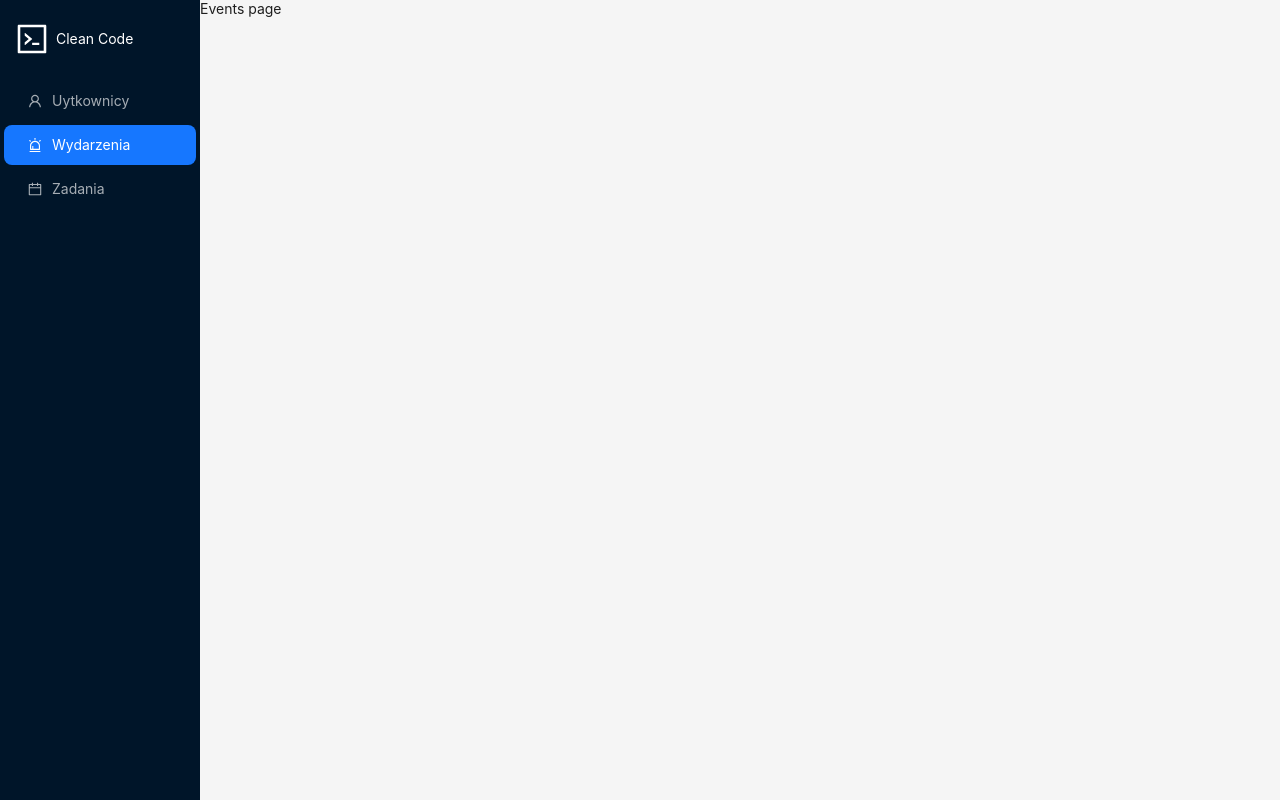
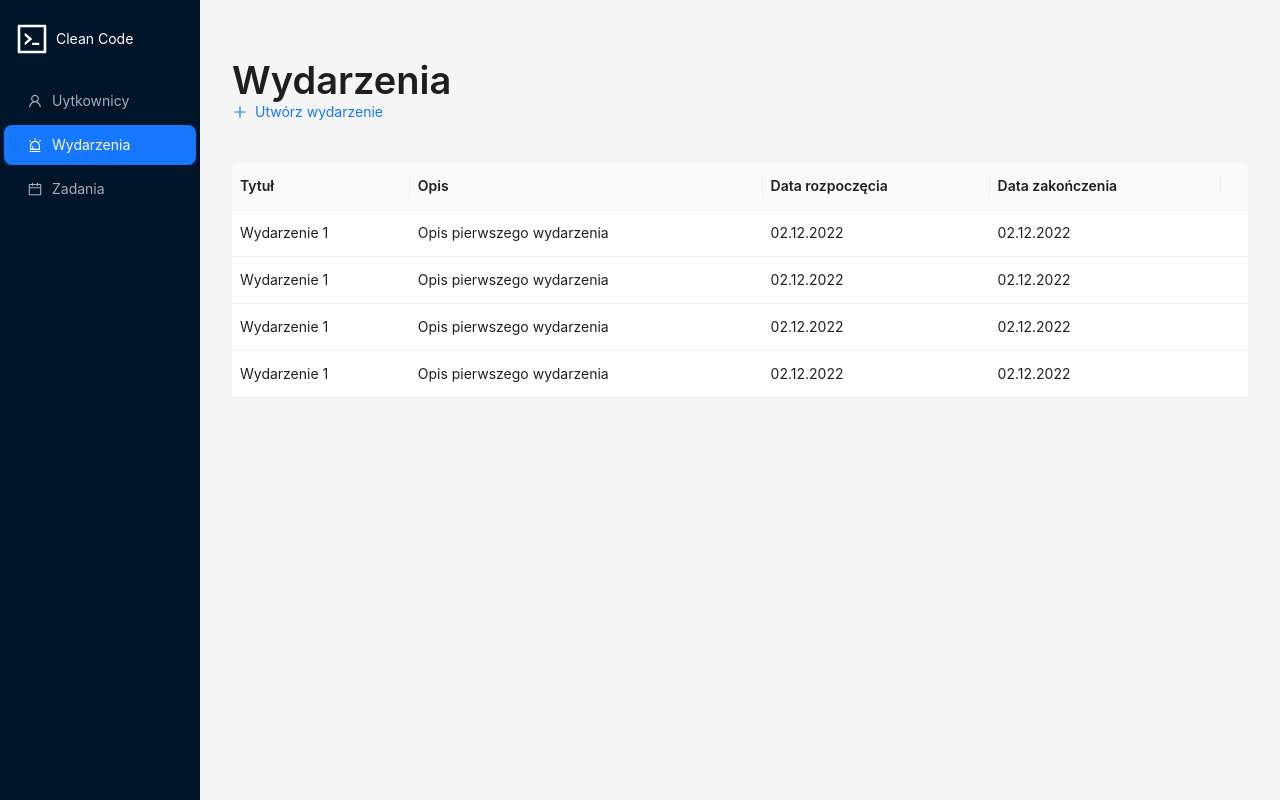
Before and after one commit to pawelpiatek1707/clean-code-fe, a React (Create React App) app: page /users in a window 1280 px wide. Both pictures are taken after a click on the item "Wydarzenia". Built offline with nearby package versions, Linux system fonts and the light colour scheme.

Commit message:
feat(CC-9): created events page

```diff
--- /dev/null
+++ b/src/components/Events/Events.styles.ts
@@ -0,0 +1,7 @@
+import styled from 'styled-components';
+
+export const Container = styled.div`
+  padding: 32px;
+  max-width: 1600px;
+  margin: 0 auto;
+`;
--- a/src/components/Events/index.tsx
+++ b/src/components/Events/index.tsx
@@ -1,5 +1,24 @@
+import { Typography } from 'antd';
+import Table from 'antd/es/table';
+import { AddItemButton, PageHeader, Spacer } from '../common';
+import { Container } from './Events.styles';
+import { data, columns } from './mocks/eventsMock';
+
+const { Title } = Typography;
+
 const Events = () => {
-  return <div>Events page</div>;
+  return (
+    <Container>
+      <PageHeader>Wydarzenia</PageHeader>
+      <AddItemButton text="Utwórz wydarzenie" />
+      <Spacer height={36} />
+      {!data || data.length === 0 ? (
+        <Title level={4}>Brak wydarzeń do wyświetlenia :(</Title>
+      ) : (
+        <Table columns={columns} dataSource={data} size="middle" pagination={false} />
+      )}
+    </Container>
+  );
 };
 
 export default Events;
--- /dev/null
+++ b/src/components/Events/mocks/eventsMock.tsx
@@ -0,0 +1,58 @@
+import { ColumnsType } from 'antd/es/table';
+
+interface DataType {
+  key: React.Key;
+  title: string;
+  description: string;
+  startDate: string;
+  endDate: string;
+}
+
+export const columns: ColumnsType<DataType> = [
+  { title: 'Tytuł', dataIndex: 'title' },
+  { title: 'Opis', dataIndex: 'description' },
+  { title: 'Data rozpoczęcia', dataIndex: 'startDate' },
+  { title: 'Data zakończenia', dataIndex: 'endDate' },
+  {
+    title: '',
+    key: 'action',
+    render: () => (
+      <></>
+      //   <Space size="middle">
+      //     <Delete />
+      //     <Edit />
+      //   </Space>
+    )
+  }
+];
+
+export const data: DataType[] = [
+  {
+    key: '1',
+    title: 'Wydarzenie 1',
+    description: 'Opis pierwszego wydarzenia',
+    startDate: '02.12.2022',
+    endDate: '02.12.2022'
+  },
+  {
+    key: '1',
+    title: 'Wydarzenie 1',
+    description: 'Opis pierwszego wydarzenia',
+    startDate: '02.12.2022',
+    endDate: '02.12.2022'
+  },
+  {
+    key: '1',
+    title: 'Wydarzenie 1',
+    description: 'Opis pierwszego wydarzenia',
+    startDate: '02.12.2022',
+    endDate: '02.12.2022'
+  },
+  {
+    key: '1',
+    title: 'Wydarzenie 1',
+    description: 'Opis pierwszego wydarzenia',
+    startDate: '02.12.2022',
+    endDate: '02.12.2022'
+  }
+];
--- a/src/components/Users/Users.styles.ts
+++ b/src/components/Users/Users.styles.ts
@@ -9,10 +9,6 @@ export const Container = styled.div`
   padding: 32px;
   max-width: 1600px;
   margin: 0 auto;
-`;
-
-export const Header = styled(Title)`
-  margin-bottom: -8px !important;
 `;
 
 export const Delete = styled(DeleteOutlined)`
@@ -28,7 +24,7 @@ export const Edit = styled(EditOutlined)`
   cursor: pointer;
 `;
 
-export const AddUserButton = styled(Button)`
+export const ButtonContainer = styled(Button)`
   margin-bottom: 48px;
   padding-left: 0;
   padding-right: 0;
--- a/src/components/Users/index.tsx
+++ b/src/components/Users/index.tsx
@@ -1,8 +1,8 @@
 import { useState } from 'react';
 import Table from 'antd/es/table';
-import { Space, Typography, Modal } from 'antd';
-import { PlusOutlined } from '@ant-design/icons';
-import { AddUserButton, Container, Header } from './Users.styles';
+import { Typography } from 'antd';
+import { AddItemButton, PageHeader, Spacer } from '../common';
+import { ButtonContainer, Container } from './Users.styles';
 import { columns, data } from './mocks/usersMock';
 import { AddUserModal } from './components/AddUserModal';
 
@@ -17,13 +17,9 @@ const Users = () => {
 
   return (
     <Container>
-      <Header>Użytkownicy</Header>
-      <AddUserButton type="link" onClick={handleModalOpen}>
-        <Space>
-          <PlusOutlined />
-          <p>Dodaj użytkownika</p>
-        </Space>
-      </AddUserButton>
+      <PageHeader>Użytkownicy</PageHeader>
+      <AddItemButton text="Dodaj użytkownika" onClick={handleModalOpen} />
+      <Spacer height={36} />
       {!data || data.length === 0 ? (
         <Title level={4}>Brak użytkowników do wyświetlenia :(</Title>
       ) : (
--- /dev/null
+++ b/src/components/common/AddItemButton/AddItemButton.styles.ts
@@ -0,0 +1,7 @@
+import styled from 'styled-components';
+import { Button } from 'antd';
+
+export const ButtonContainer = styled(Button)`
+  padding-left: 0;
+  padding-right: 0;
+`;
--- /dev/null
+++ b/src/components/common/AddItemButton/index.tsx
@@ -0,0 +1,24 @@
+import { PlusOutlined } from '@ant-design/icons';
+import { Space } from 'antd';
+import { ButtonContainer } from './AddItemButton.styles';
+
+interface Props {
+  text: string;
+  onClick?: () => void;
+}
+
+export const AddItemButton = ({ text, onClick }: Props) => {
+  const handleClick = () => {
+    if (onClick) {
+      onClick();
+    }
+  };
+  return (
+    <ButtonContainer type="link" onClick={handleClick}>
+      <Space>
+        <PlusOutlined />
+        <p>{text}</p>
+      </Space>
+    </ButtonContainer>
+  );
+};
--- /dev/null
+++ b/src/components/common/PageHeader/PageHeader.styles.ts
@@ -0,0 +1,8 @@
+import styled from 'styled-components';
+import { Typography } from 'antd';
+
+const { Title } = Typography;
+
+export const Header = styled(Title)`
+  margin-bottom: -8px !important;
+`;
--- /dev/null
+++ b/src/components/common/PageHeader/index.tsx
@@ -0,0 +1,9 @@
+import { Header } from './PageHeader.styles';
+
+interface Props {
+  children: string;
+}
+
+export const PageHeader = ({ children }: Props) => {
+  return <Header>{children}</Header>;
+};
--- a/src/components/common/index.ts
+++ b/src/components/common/index.ts
@@ -1 +1,3 @@
 export { Spacer } from './Spacer';
+export { PageHeader } from './PageHeader';
+export { AddItemButton } from './AddItemButton';
```
